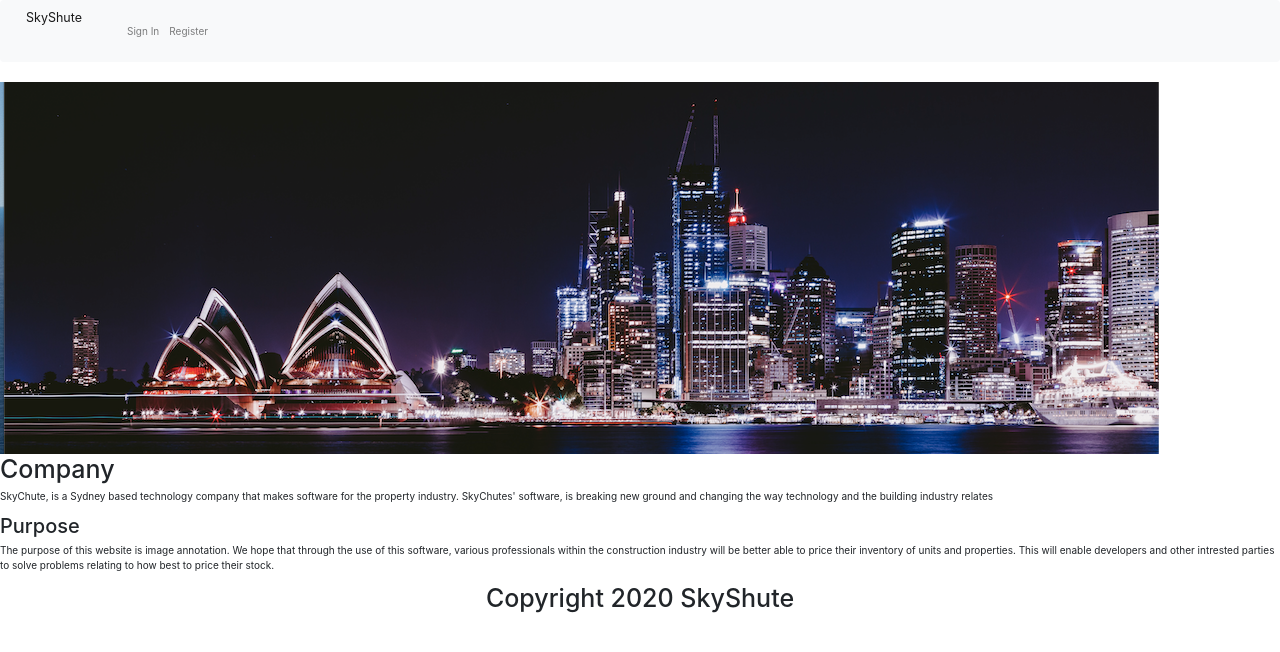
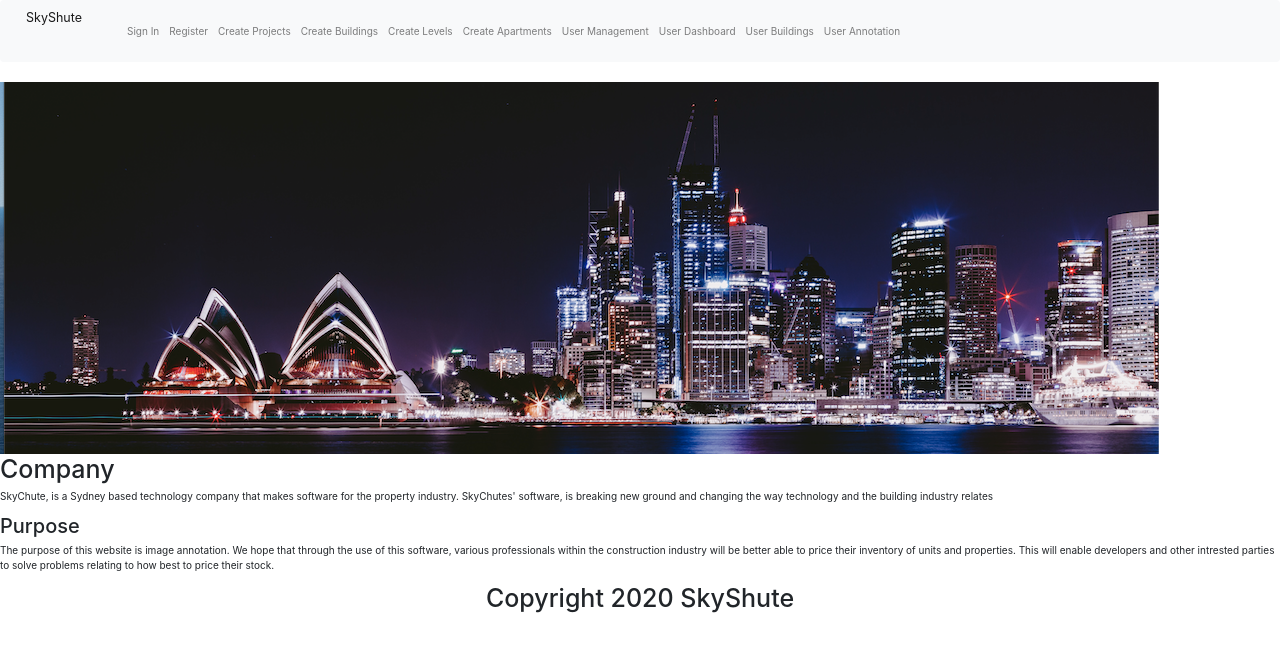
Before and after one commit to EllieChen-Git/frontend-pricing-portal-ERN, a React (Create React App) app: page / in a window 1280 px wide. Shown: the top 652 px of the page. Built offline with nearby package versions, Linux system fonts and the light colour scheme; no server answers.

Commit message:
added paths for all the pages

```diff
--- a/src/components/shared/NavBar.js
+++ b/src/components/shared/NavBar.js
@@ -12,6 +12,15 @@ class NavBar extends Component {
             <Nav className="mr-auto">
             <Nav.Link href="signin">Sign In</Nav.Link>
             <Nav.Link href="register">Register</Nav.Link>
+            <Nav.Link href="createprojects">Create Projects</Nav.Link>
+            <Nav.Link href="createbuildings">Create Buildings</Nav.Link>
+            <Nav.Link href="createlevels">Create Levels</Nav.Link>
+            <Nav.Link href="createapartments">Create Apartments</Nav.Link>
+            <Nav.Link href="usermanagement">User Management</Nav.Link>
+            <Nav.Link href="userdashboard">User Dashboard</Nav.Link>
+            <Nav.Link href="userbuildings">User Buildings</Nav.Link>
+            <Nav.Link href="userannotation">User Annotation</Nav.Link>
+
             </Nav>
             </Navbar.Collapse>
             </Navbar>
```
